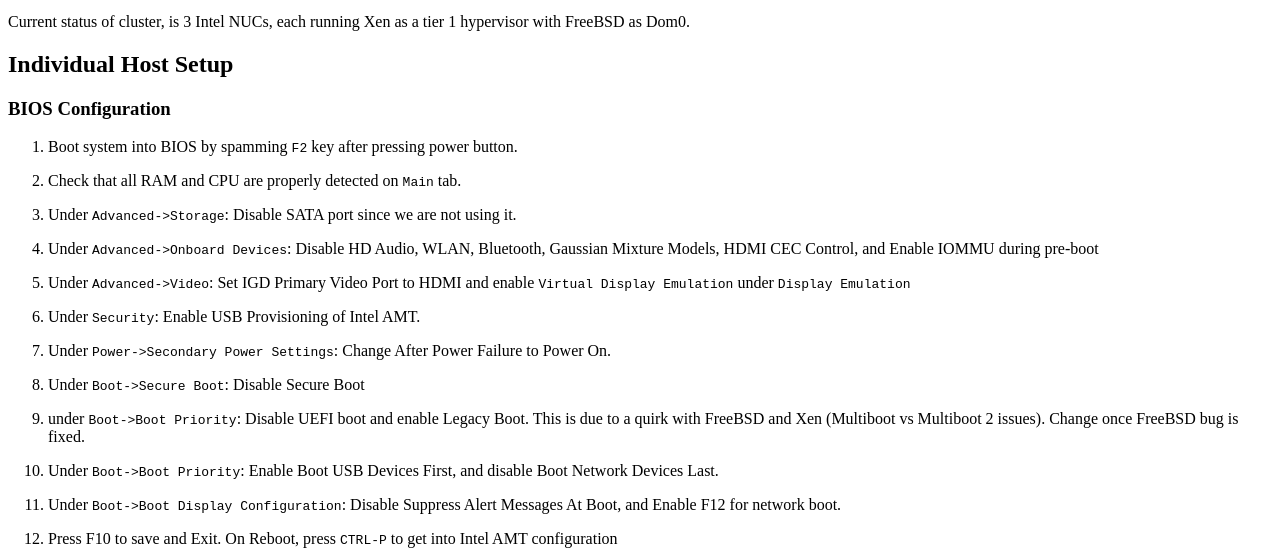
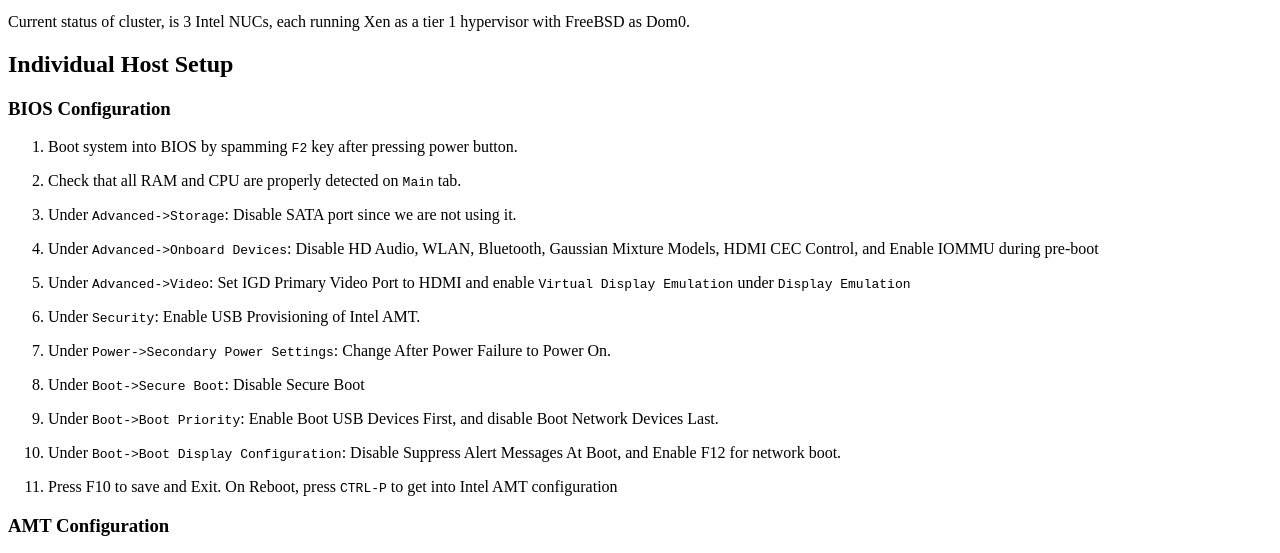
Before and after one commit to sww1235/sww1235.github.io, a plain HTML site: page wiki/build-script-notes-virt-cluster.html in a window 1280 px wide. Shown: the part 187-740 px from the top of the page. Drawn offline with Linux system fonts and the light colour scheme; files that its build step writes are made by us from their sources.

Commit message:
Website as of 2021-02-28T19:37:56+00:00

```diff
--- a/wiki/build-script-notes-virt-cluster.html
+++ b/wiki/build-script-notes-virt-cluster.html
@@ -51,7 +51,6 @@ BIOS Configuration
 <li><p>Under <code>Security</code>: Enable USB Provisioning of Intel AMT.</p></li>
 <li><p>Under <code>Power-&gt;Secondary Power Settings</code>: Change After Power Failure to Power On.</p></li>
 <li><p>Under <code>Boot-&gt;Secure Boot</code>: Disable Secure Boot</p></li>
-<li><p>under <code>Boot-&gt;Boot Priority</code>: Disable UEFI boot and enable Legacy Boot. This is due to a quirk with FreeBSD and Xen (Multiboot vs Multiboot 2 issues). Change once FreeBSD bug is fixed.</p></li>
 <li><p>Under <code>Boot-&gt;Boot Priority</code>: Enable Boot USB Devices First, and disable Boot Network Devices Last.</p></li>
 <li><p>Under <code>Boot-&gt;Boot Display Configuration</code>: Disable Suppress Alert Messages At Boot, and Enable F12 for network boot.</p></li>
 <li><p>Press F10 to save and Exit. On Reboot, press <code>CTRL-P</code> to get into Intel AMT configuration</p></li>
```
